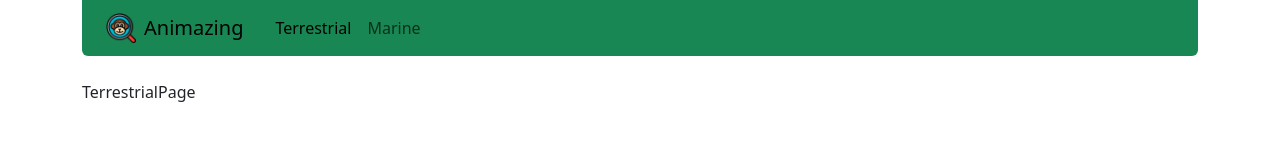
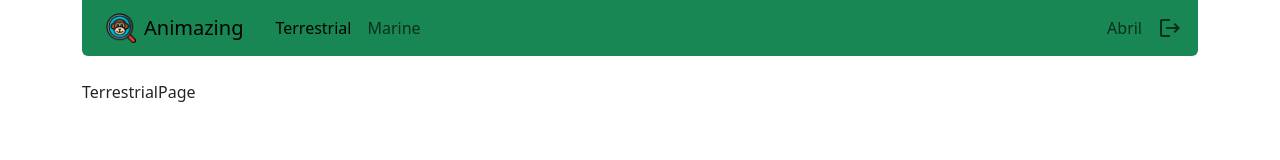
Before and after one commit to abrilBjarano/Animazing, a React (Vite) app: page /terrestrial in a window 1280 px wide. Shown: the top 160 px of the page. Built offline with nearby package versions, Linux system fonts and the light colour scheme.

Commit message:
Upgraded navbar

```diff
--- a/index.html
+++ b/index.html
@@ -5,6 +5,7 @@
     <link rel="icon" href="./src/assets/zoology.png" />
     <meta name="viewport" content="width=device-width, initial-scale=1.0" />
     <link href="https://cdn.jsdelivr.net/npm/bootstrap@5.3.3/dist/css/bootstrap.min.css" rel="stylesheet" integrity="sha384-QWTKZyjpPEjISv5WaRU9OFeRpok6YctnYmDr5pNlyT2bRjXh0JMhjY6hW+ALEwIH" crossorigin="anonymous">
+    <link href="https://fonts.googleapis.com/icon?family=Material+Icons" rel="stylesheet"/>
     <title>Animazing</title>
   </head>
   <body>
--- a/src/animals/components/Navbar.jsx
+++ b/src/animals/components/Navbar.jsx
@@ -36,6 +36,20 @@ export const Navbar = () => {
             </div>
 
          </div>
+
+         <div className="navbar-collapse collapse w-100 order-3 dual-collapse2 d-flex justify-content-end ps-3">
+                <ul className="navbar-nav ml-auto">
+                    <span className="nav-item nav-link">
+                        Abril
+                    </span>
+
+                    <button
+                        className='nav-item nav-link btn d-flex justify-content-center'>
+                           <span className="material-icons me-2">logout</span>
+                    </button>
+                </ul>
+            </div>
+
       </nav>
    )
 }
--- a/src/styles.css
+++ b/src/styles.css
@@ -0,0 +1,24 @@
+.material-icons {
+   font-family: 'Material Icons';
+   font-weight: normal;
+   font-style: normal;
+   font-size: 24px;  /* Preferred icon size */
+   display: inline-block;
+   line-height: 1;
+   text-transform: none;
+   letter-spacing: normal;
+   word-wrap: normal;
+   white-space: nowrap;
+   direction: ltr;
+
+   /* Support for all WebKit browsers. */
+   -webkit-font-smoothing: antialiased;
+   /* Support for Safari and Chrome. */
+   text-rendering: optimizeLegibility;
+
+   /* Support for Firefox. */
+   -moz-osx-font-smoothing: grayscale;
+
+   /* Support for IE. */
+   font-feature-settings: 'liga';
+ }
```
